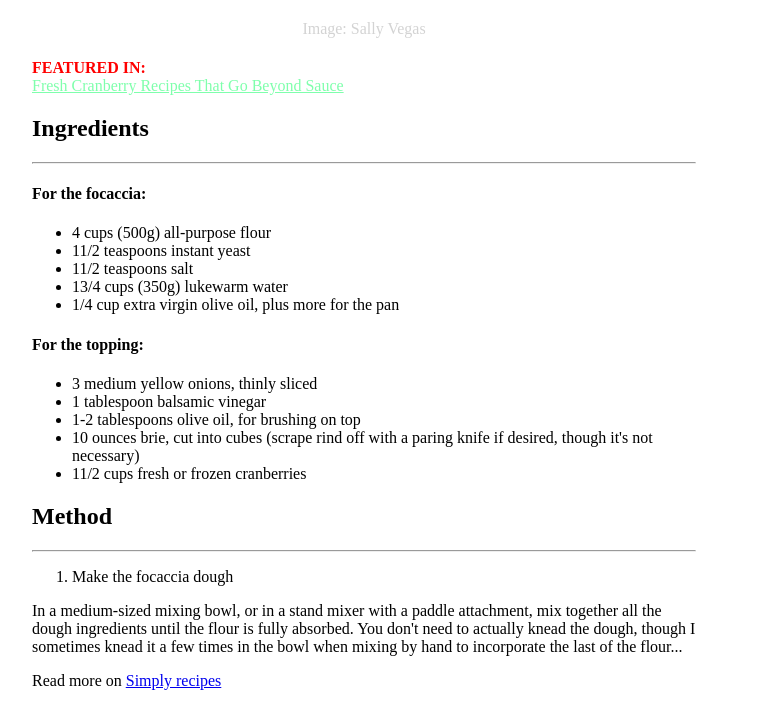
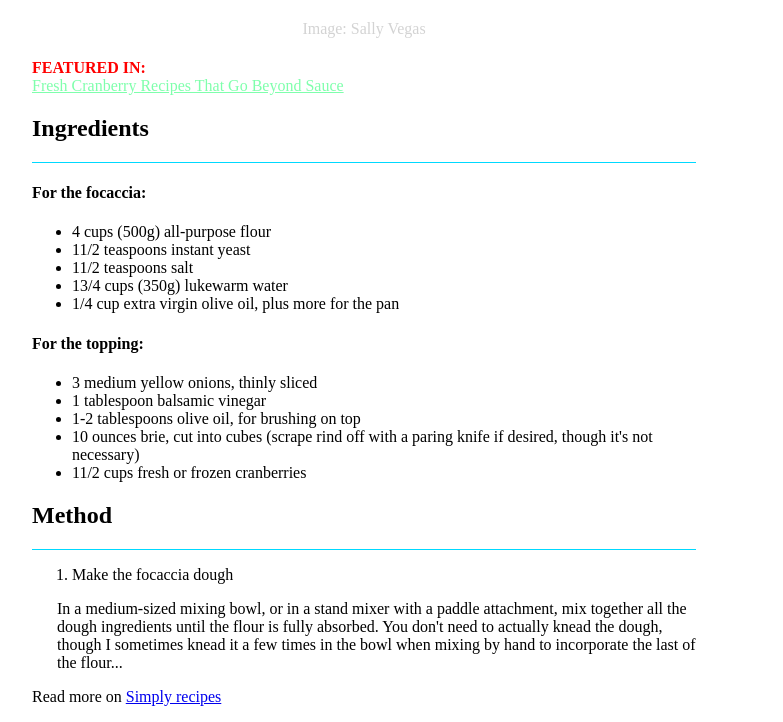
Before and after one commit to mirkoabozzi/S1L3, a plain HTML site: page index.html in a window 1280 px wide. Shown: the part 818-1540 px from the top of the page, without its empty margins (276-1059 px from the left). Drawn offline with Linux system fonts and the light colour scheme.

Commit message:
hr color

```diff
--- a/style.css
+++ b/style.css
@@ -31,6 +31,9 @@ header {
     padding-left: 300px;
     padding-right: 300px;
 }
+#method p {
+    padding-left: 25px;
+}
 footer {
     padding-left: 300px;
     padding-right: 300px;
@@ -38,3 +41,9 @@ footer {
 #image {
     text-align:center ;
 }
+hr {
+    color: rgb(0, 217, 255);
+    background: rgb(0, 217, 255);
+    border: 0;
+    height: 1px;
+}
```
